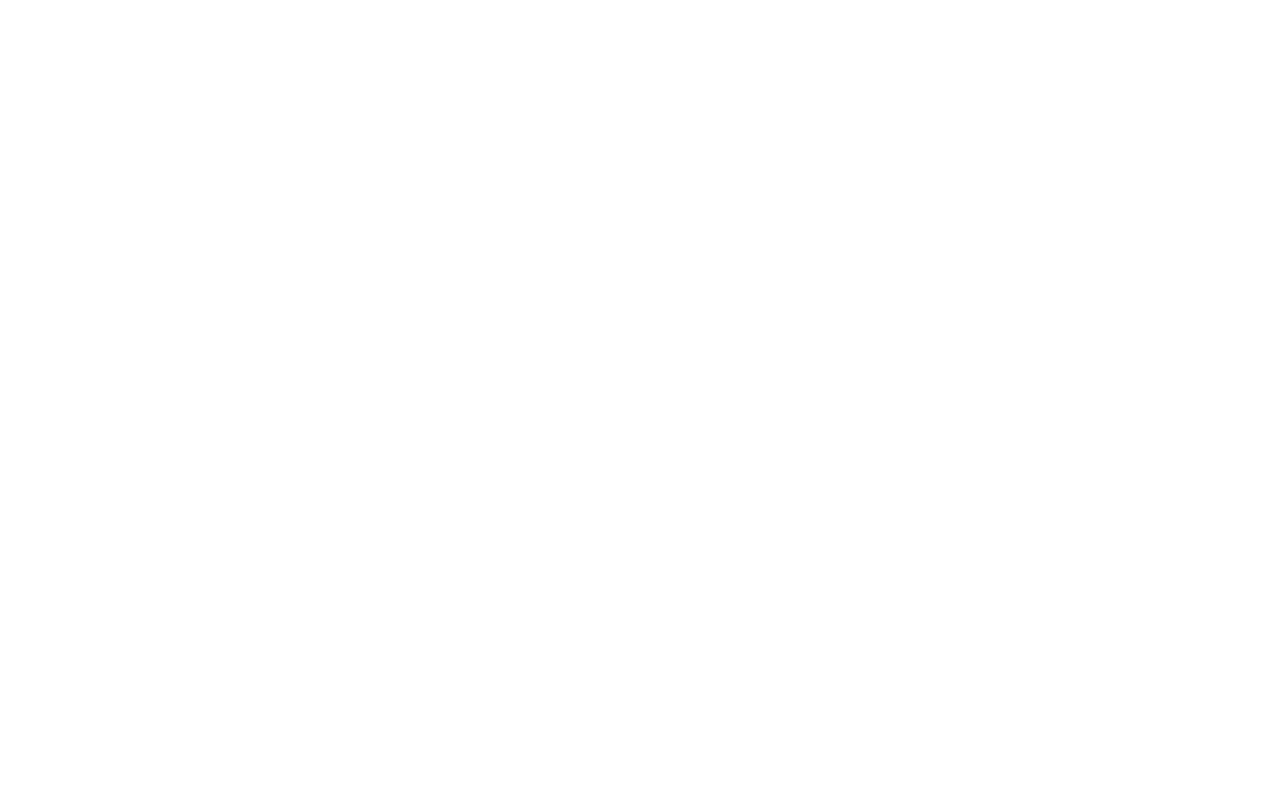
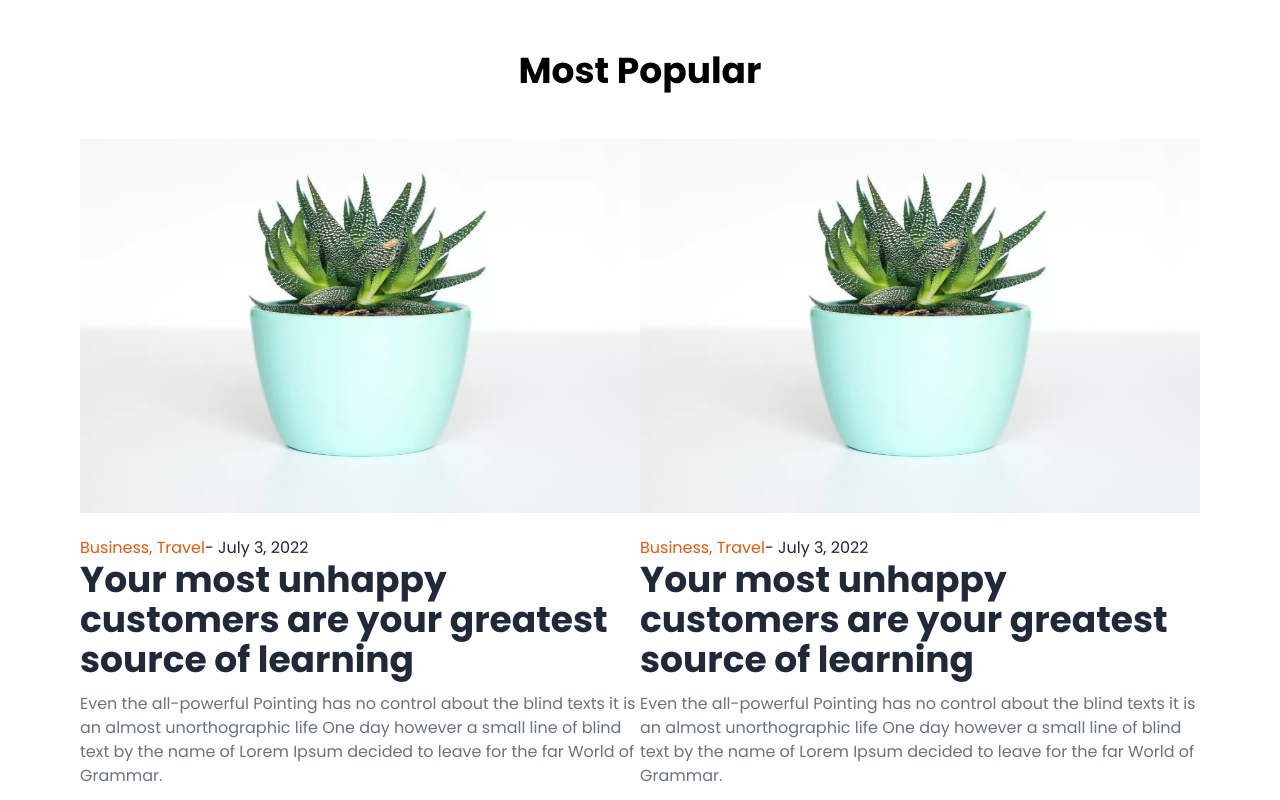
Before and after one commit to sherbahadurpun/nextjs-blog, a Next.js app: page / in a window 1280 px wide. Shown: the part 2480-3280 px from the top of the page. Before the commit the page ends 2443 px from the top, so only its background shows below. Built offline with nearby package versions, Linux system fonts and the light colour scheme.

Commit message:
feat: add most popular section

```diff
--- /dev/null
+++ b/components/Section3.js
@@ -0,0 +1,60 @@
+import Image from "next/image";
+import Link from "next/link";
+import { Swiper, SwiperSlide } from "swiper/react";
+import Author from "./_child/Author";
+
+export default function Section3() {
+  return (
+    <section className="container mx-auto md:px-20 py-16">
+      <h1 className="font-bold text-4xl py-12 text-center">Most Popular</h1>
+
+      {/* Swiper Slide */}
+      <Swiper slidesPerView={2}>
+        <SwiperSlide>{post()}</SwiperSlide>
+        <SwiperSlide>{post()}</SwiperSlide>
+        <SwiperSlide>{post()}</SwiperSlide>
+        <SwiperSlide>{post()}</SwiperSlide>
+      </Swiper>
+    </section>
+  );
+}
+
+function post() {
+  return (
+    <div className="grid">
+      <div className="images">
+        <Link href={"/"}>
+          <a>
+            <Image src={"/images/img1.jpg"} width={600} height={400} />
+          </a>
+        </Link>
+      </div>
+      <div className="info flex justify-center flex-col py-4">
+        <div className="catg">
+          <Link href={"/"}>
+            <a className="text-orange-600 hover:text-orange-800">
+              Business, Travel
+            </a>
+          </Link>
+          <Link href={"/"}>
+            <a className="text-gray-800 hover:text-gray-600">- July 3, 2022</a>
+          </Link>
+        </div>
+        <div className="title">
+          <Link href={"/"}>
+            <a className="text-3xl md:text-4xl font-bold text-gray-800 hover:text-gray-600 ">
+              Your most unhappy customers are your greatest source of learning
+            </a>
+          </Link>
+        </div>
+        <p className="text-gray-500 py-3 ">
+          Even the all-powerful Pointing has no control about the blind texts it
+          is an almost unorthographic life One day however a small line of blind
+          text by the name of Lorem Ipsum decided to leave for the far World of
+          Grammar.
+        </p>
+        <Author />
+      </div>
+    </div>
+  );
+}
--- a/pages/index.js
+++ b/pages/index.js
@@ -1,5 +1,6 @@
 import Section1 from "../components/Section1";
 import Section2 from "../components/Section2";
+import Section3 from "../components/Section3";
 import Format from "../layout/Format";
 
 export default function Home() {
@@ -8,6 +9,7 @@
       <Format>
         <Section1 />
         <Section2 />
+        <Section3 />
       </Format>
     </>
   );
```
